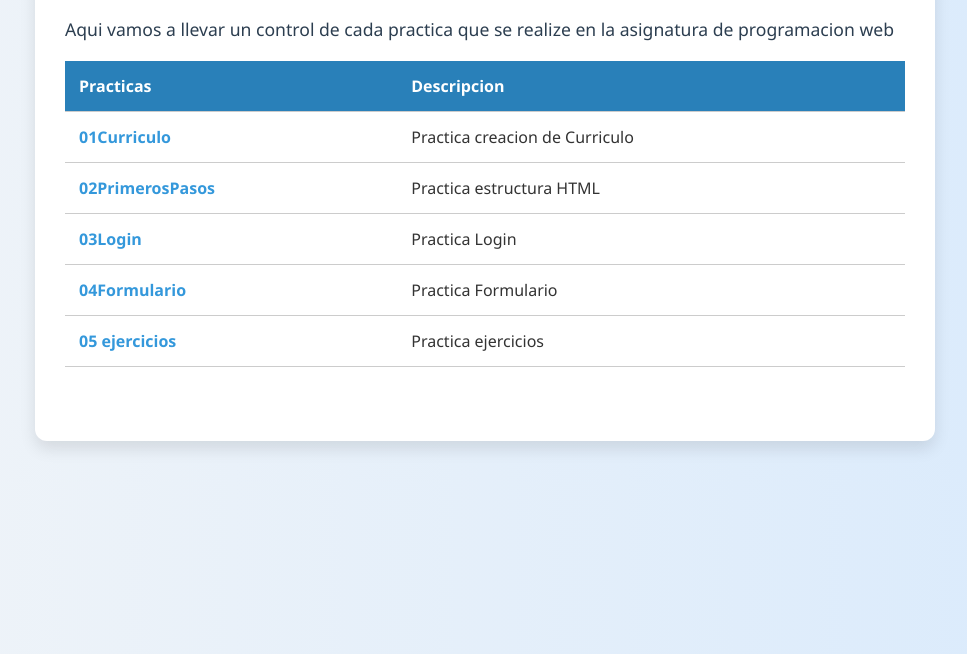
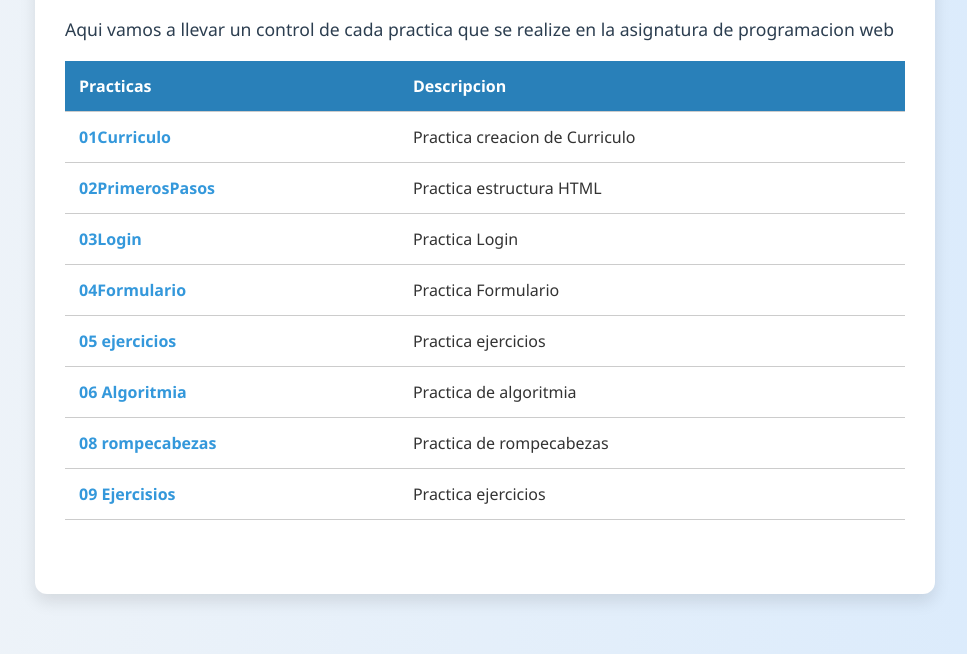
Before and after one commit to RuizVazquezMaximo/5IV8_RUIZ_VAZQUEZMAXIMO_PWP, a plain HTML site: page index.html in a window 1280 px wide. Shown: the part 146-800 px from the top of the page, without its empty margins (155-1122 px from the left). Drawn offline with Linux system fonts and the light colour scheme.

Commit message:
agrege las demas practicas al portafolio otra vez

```diff
--- a/index.html
+++ b/index.html
@@ -41,6 +41,18 @@
                                 <td><a href="./05ejercicios/ejercicios.html">05 ejercicios</a></td>
                                 <td>Practica ejercicios</td>
                             </tr>
+                            <tr>
+                                <td><a href="./06 Algoritmia/algoritmia.html">06 Algoritmia</a></td>
+                                <td>Practica de algoritmia</td>
+                            </tr>
+                            <tr>
+                                <td><a href="./08Rompecabezas/rompecabezas.html">08 rompecabezas</a></td>
+                                <td>Practica de rompecabezas</td>
+                            </tr>
+                            <tr>
+                                <td><a href="./09Ejercicios/ejercicios.html">09 Ejercisios</a></td>
+                                <td>Practica ejercicios</td>
+                            </tr>
                         </tbody>
                     </table>
                     <br><br>
```
